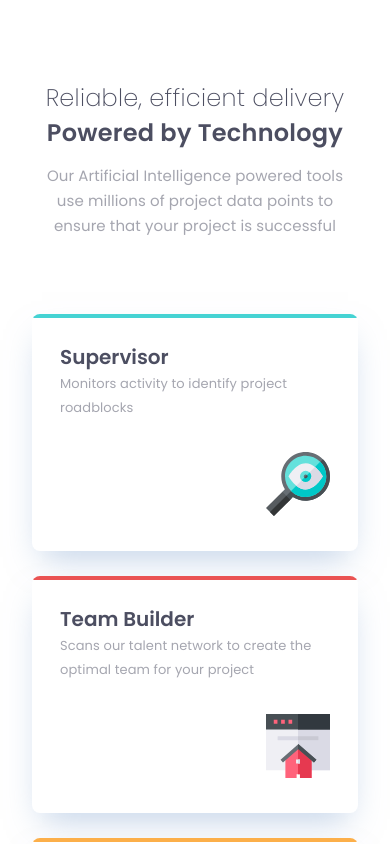
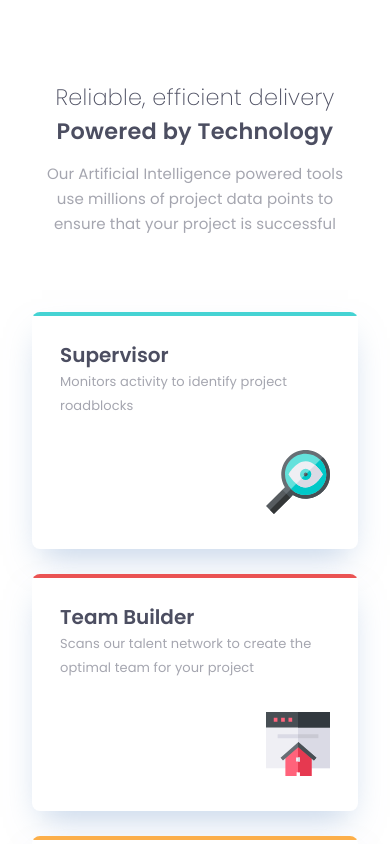
Before and after one commit to arturpawlowski5/07-Four-Card-Feature-Section-Challenge-Frontend-Mentor, a plain HTML site: page index.html in a window 390 px wide. Shown: the top 844 px of the page. Drawn offline with Linux system fonts and the light colour scheme.

Commit message:
Changed headline sizes

```diff
--- a/scss/style.scss
+++ b/scss/style.scss
@@ -212,11 +212,11 @@ body {
 
 	.header-container {
 		&__h2-01 {
-			font-size: 1.5rem;
+			font-size: 1.4rem;
 		}
 
 		&__h2-02 {
-			font-size: 1.5rem;
+			font-size: 1.4rem;
 		}
 	}
 
```
Also changed, not shown: css/style.css.
